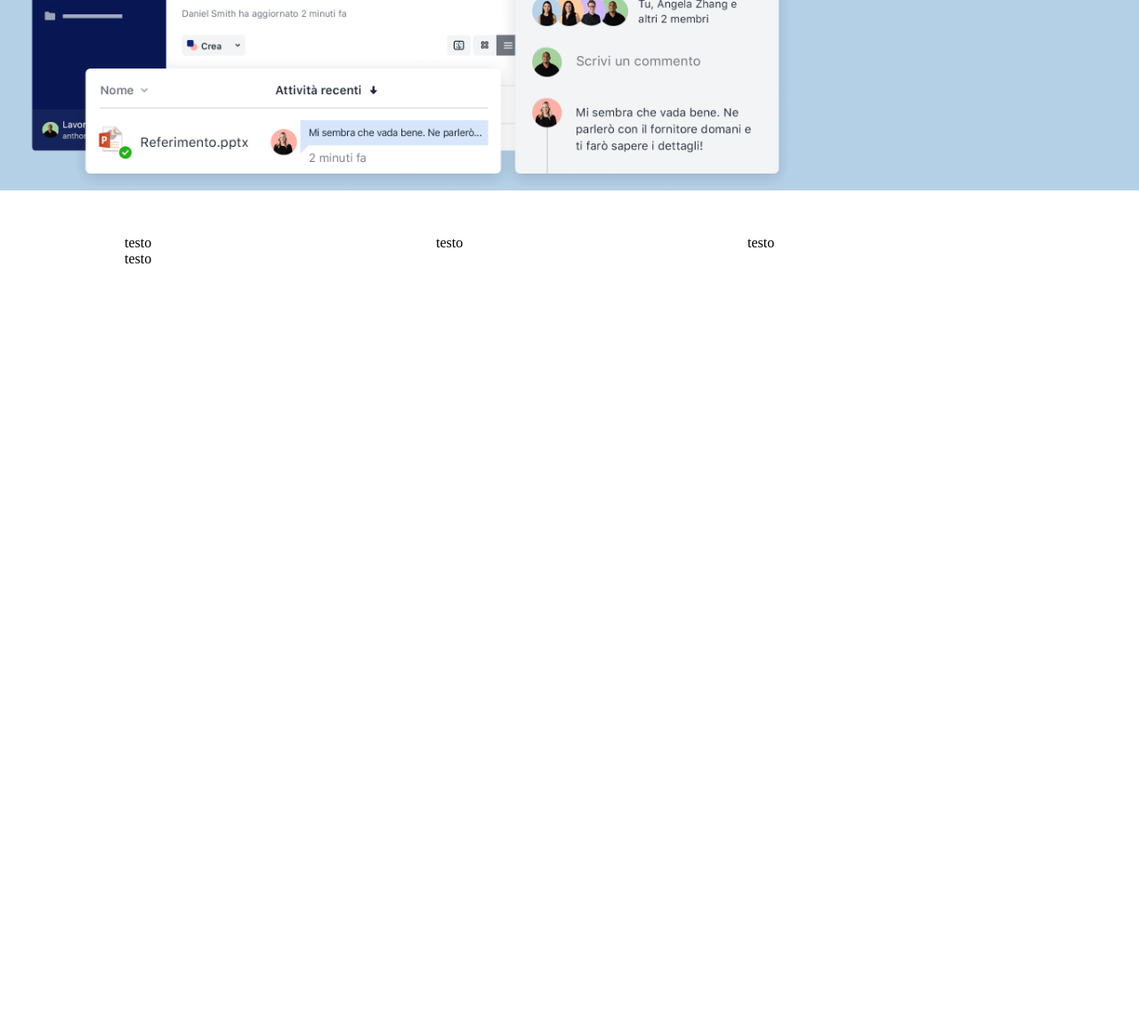
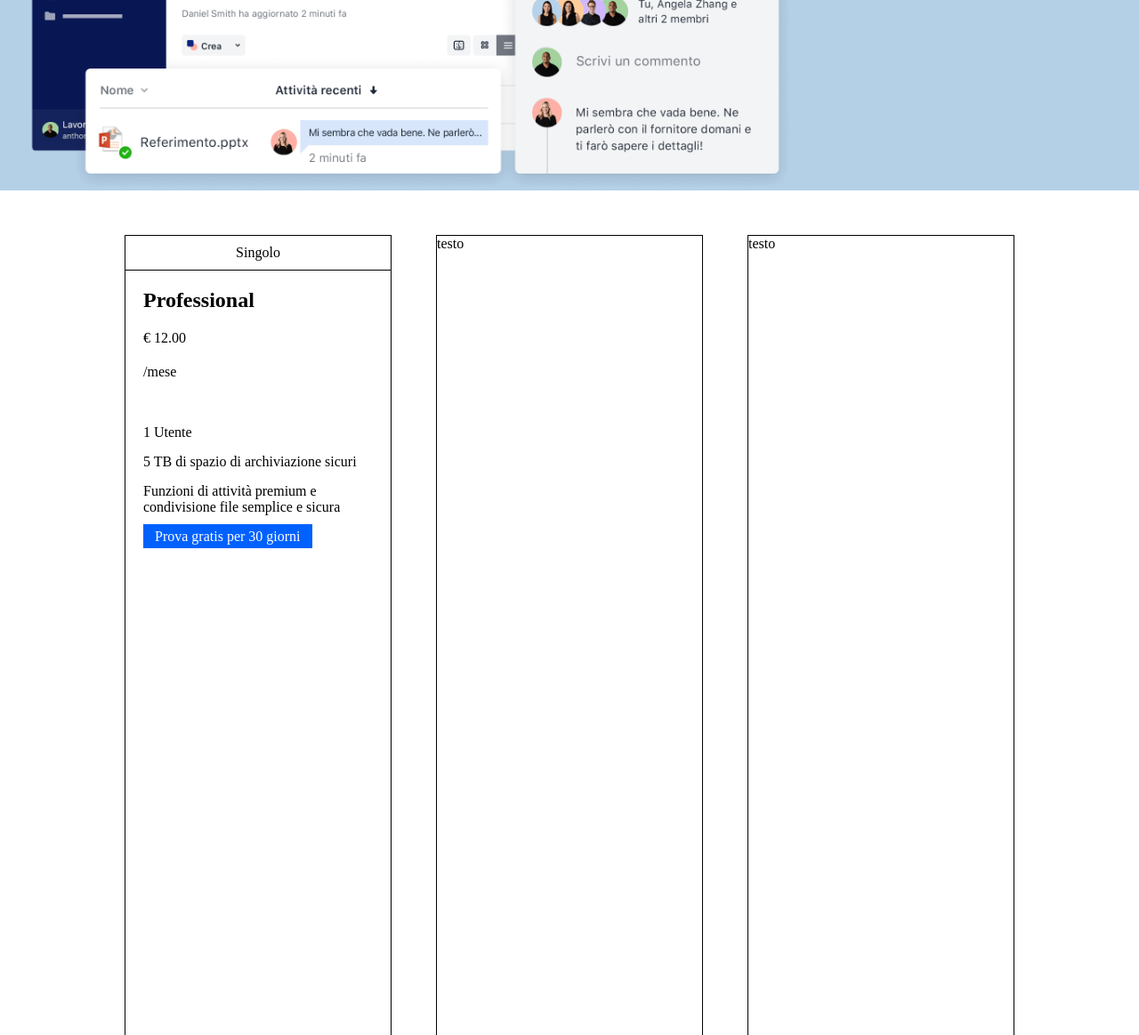
Before and after one commit to RobertoZefi/htmlcss-dropbox, a plain HTML site: page index.html in a window 1280 px wide. Shown: the part 879-2042 px from the top of the page at 89% size. Before the commit the page ends 1179 px from the top, so only its background shows below. Drawn offline with Linux system fonts and the light colour scheme.

Commit message:
FEAT start colonne abbonamenti

```diff
--- a/index.html
+++ b/index.html
@@ -9,7 +9,7 @@
     <script src="https://kit.fontawesome.com/4161a56faa.js" crossorigin="anonymous"></script>
 </head>
 <body class="ebug">
-    <header>
+    <header class="header">
         <nav class="nav">
             <div class="row head">
                 <div class="col">
@@ -72,7 +72,20 @@
         <div class="container section2">
             <div class="row section2">
                 <div class="col section2">
-                    testo
+                    <header>
+                        <p>Singolo</p>
+                    </header>
+                    <div class="main-content">
+                        <h2>Professional</h2>
+                        <p>€ 12.00</p>
+                        <p class="mese">/mese</p>
+                        <div>
+                            <p>1 Utente</p>
+                            <p>5 TB di spazio di archiviazione sicuri</p>
+                            <p>Funzioni di attività premium e condivisione file semplice e sicura</p>
+                        </div>
+                        <a class="bottone" href="">Prova gratis per 30 giorni</a>
+                    </div>
                 </div>
 
                 <div class="col section2">
--- a/style.css
+++ b/style.css
@@ -27,7 +27,7 @@ a{
 HEADER
 *****************/
 
-header{
+.header{
     padding: 20px;
 }
 
@@ -115,10 +115,44 @@ SECTION 2
 
 .col.section2{
 flex-basis: 30%;
+border: 1px solid black;
+height: 900px;
 }
 
 .col.section2.enterprise{
     flex-basis: 100%;
+    height: 260px;
+    margin-top: 30px;
+}
+
+.col.section2>header{
+    text-align: center;
+    border-bottom: 1px solid black;
+    padding: 10px;
+}
+
+.main-content{
+    padding: 20px;
+}
+
+.main-content>h2{
+    margin-bottom: 20px;
+}
+
+.main-content>p{
+    margin-bottom: 20px
+}
+
+.main-content>.mese{
+    margin-bottom: 50px;
+}
+
+.main-content>div>p{
+    margin-bottom: 15px;
+}
+
+.main-content>.bottone{
+    margin-top: 20px;
 }
 
 /*****************
```
